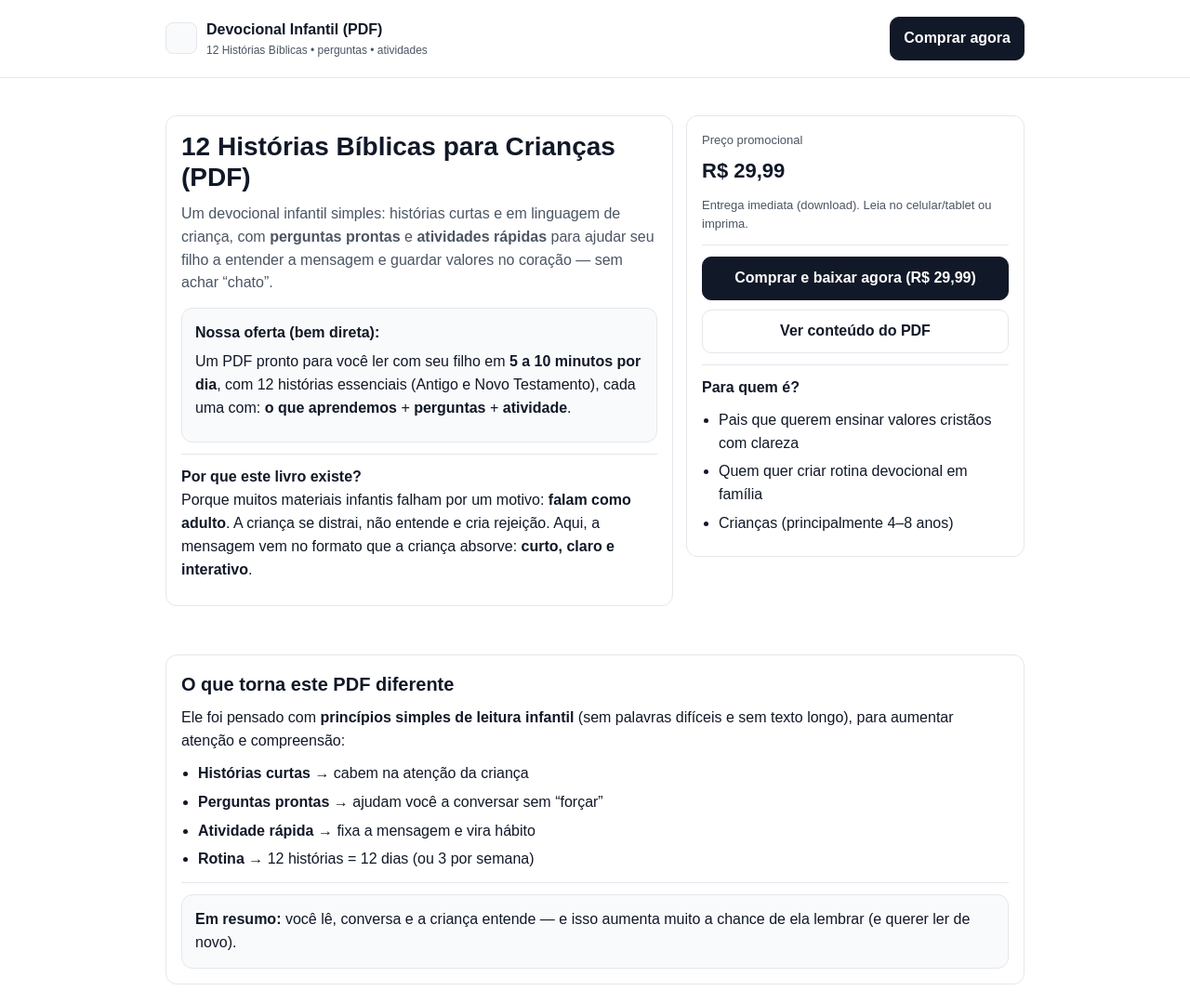
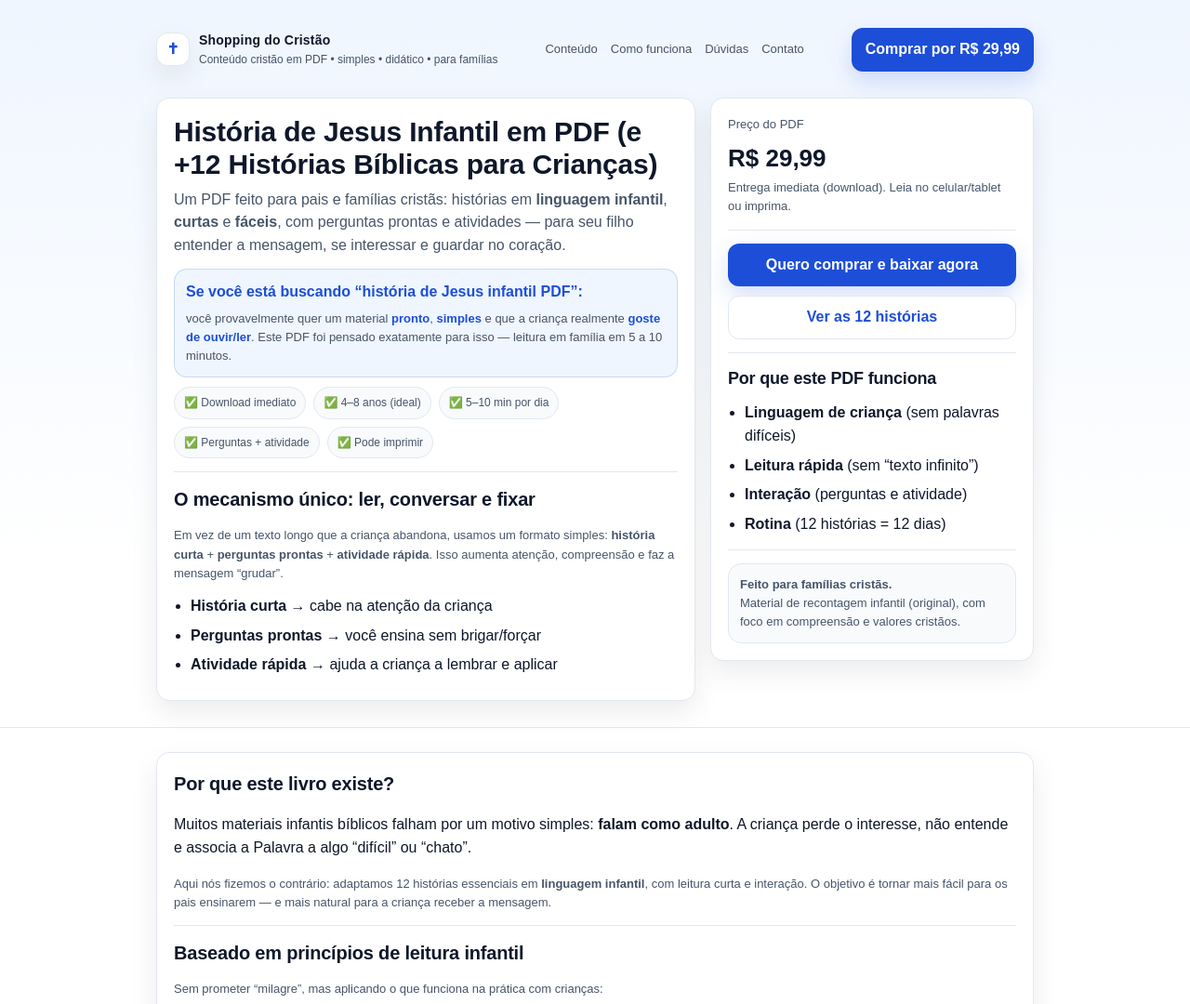
Before and after one commit to micael3333/Historias-B-blicas-para-crian-as, a plain HTML site: page index.html in a window 1280 px wide. Shown: the top 1080 px of the page at 93% size. Drawn offline with Linux system fonts and the light colour scheme.

Commit message:
Update index.html

```diff
--- a/index.html
+++ b/index.html
@@ -3,20 +3,26 @@
 <head>
   <meta charset="utf-8" />
   <meta name="viewport" content="width=device-width, initial-scale=1" />
-  <title>12 Histórias Bíblicas para Crianças (PDF) — R$ 29,99</title>
-  <meta name="description" content="Devocional infantil em PDF com 12 histórias bíblicas, linguagem de criança, perguntas e atividades. Ideal para pais ensinarem valores cristãos em 5–10 minutos por dia." />
+  <title>História de Jesus Infantil em PDF — 12 Histórias Bíblicas para Crianças (R$ 29,99)</title>
+  <meta name="description" content="História de Jesus infantil em PDF + 12 histórias bíblicas para crianças. Linguagem infantil, leitura curta, perguntas e atividades. Ideal para pais ensinarem no caminho do Senhor. R$ 29,99." />
+
+  <!-- SEO básico -->
+  <meta name="robots" content="index,follow" />
+  <link rel="canonical" href="#" />
 
   <style>
     :root{
       --bg:#ffffff;
-      --text:#111827;
-      --muted:#4b5563;
-      --border:#e5e7eb;
-      --accent:#111827; /* básico e “sério” */
-      --accent2:#2563eb;
-      --soft:#f9fafb;
-      --radius:12px;
-      --max: 960px;
+      --text:#0f172a;
+      --muted:#475569;
+      --border:#e2e8f0;
+      --soft:#f8fafc;
+      --blue:#1d4ed8;
+      --blue2:#2563eb;
+      --blueSoft:#eff6ff;
+      --radius:14px;
+      --max: 980px;
+      --shadow: 0 12px 30px rgba(2,6,23,.08);
     }
     *{box-sizing:border-box}
     body{
@@ -28,166 +34,232 @@
     }
     a{color:inherit}
     .wrap{max-width:var(--max); margin:0 auto; padding:18px}
+    /* HEADER */
     .top{
+      background: linear-gradient(180deg, var(--blueSoft), #fff 78%);
       border-bottom:1px solid var(--border);
-      background:#fff;
     }
-    .top .wrap{
-      display:flex; align-items:center; justify-content:space-between; gap:12px;
+    .topbar{
+      display:flex; align-items:center; justify-content:space-between; gap:14px;
+      padding:12px 0;
     }
     .brand{
       display:flex; align-items:center; gap:10px;
       text-decoration:none;
     }
     .logo{
-      width:34px; height:34px; border-radius:8px;
-      background: var(--soft);
+      width:36px; height:36px; border-radius:12px;
+      background: #fff;
       border:1px solid var(--border);
+      box-shadow: var(--shadow);
+      display:flex; align-items:center; justify-content:center;
+      font-weight:800; color: var(--blue);
     }
-    .brand-title{font-weight:700}
+    .brand-title{font-weight:800; font-size:14px; letter-spacing:.2px}
     .brand-sub{font-size:12px; color:var(--muted)}
+    nav{
+      display:flex; gap:14px; align-items:center;
+      font-size:13px;
+      color: var(--muted);
+    }
+    nav a{color:var(--muted); text-decoration:none}
+    nav a:hover{color:var(--blue)}
     .btn{
       display:inline-block;
       text-decoration:none;
-      border:1px solid var(--accent);
       padding:10px 14px;
-      border-radius:10px;
-      font-weight:700;
-      background: var(--accent);
+      border-radius:12px;
+      font-weight:800;
+      background: var(--blue);
       color:#fff;
+      border:1px solid rgba(29,78,216,.25);
+      box-shadow: 0 10px 24px rgba(29,78,216,.18);
+      white-space:nowrap;
     }
-    .btn:hover{opacity:.92}
+    .btn:hover{filter:brightness(1.03)}
     .btn.secondary{
       background:#fff;
-      color: var(--accent);
-      border-color: var(--border);
-      font-weight:700;
+      color: var(--blue);
+      border:1px solid var(--border);
+      box-shadow:none;
     }
-
-    header.hero{padding:22px 0 6px}
-    h1{
-      margin:0 0 10px;
-      font-size:28px;
-      line-height:1.2;
+    /* HERO */
+    header.hero{padding:16px 0 10px}
+    .grid{
+      display:grid;
+      grid-template-columns: 1.25fr .75fr;
+      gap:16px;
+      align-items:start;
+    }
+    @media (max-width: 880px){.grid{grid-template-columns:1fr}}
+    .card{
+      background:#fff;
+      border:1px solid var(--border);
+      border-radius: var(--radius);
+      box-shadow: var(--shadow);
+      padding:18px;
+    }
+    .h1{
+      margin:0 0 8px;
+      font-size:30px;
+      line-height:1.18;
+      letter-spacing:-.2px;
     }
     .lead{
-      margin:0 0 14px;
-      color:var(--muted);
+      margin:0 0 12px;
+      color: var(--muted);
       font-size:16px;
     }
-
-    .card{
+    .pillrow{display:flex; flex-wrap:wrap; gap:8px; margin-top:10px}
+    .pill{
+      font-size:12px;
       border:1px solid var(--border);
+      background: var(--soft);
+      border-radius:999px;
+      padding:7px 10px;
+      color: var(--muted);
+    }
+    .highlight{
+      background: var(--blueSoft);
+      border:1px solid rgba(29,78,216,.18);
       border-radius: var(--radius);
-      background:#fff;
-      padding:16px;
+      padding:12px 12px;
+      margin-top:12px;
     }
-    .grid{
-      display:grid;
-      grid-template-columns: 1.2fr .8fr;
-      gap:14px;
-      align-items:start;
+    .highlight b{color: var(--blue)}
+    .price{
+      font-size:26px;
+      font-weight:900;
+      margin:6px 0 2px;
     }
-    @media (max-width: 840px){
-      .grid{grid-template-columns:1fr}
-    }
-
-    .price{
-      font-size:22px;
-      font-weight:800;
-      margin:6px 0 10px;
-    }
-    .small{font-size:13px; color:var(--muted)}
-    .list{
-      margin:10px 0 0;
-      padding-left:18px;
-      color:var(--text);
-    }
-    .list li{margin:6px 0}
-    section{padding:10px 0}
+    .small{font-size:13px; color: var(--muted)}
+    .divider{height:1px; background:var(--border); margin:14px 0}
+    .list{margin:10px 0 0; padding-left:18px}
+    .list li{margin:7px 0}
+    /* SECTIONS */
+    section{padding:8px 0}
     h2{
       margin:0 0 8px;
       font-size:20px;
+      letter-spacing:-.2px;
     }
-    p{margin:0 0 10px}
-    .soft{
+    .two{
+      display:grid;
+      grid-template-columns: 1fr 1fr;
+      gap:16px;
+    }
+    @media (max-width: 880px){.two{grid-template-columns:1fr}}
+    .quote{
+      background:#fff;
+      border:1px solid var(--border);
+      border-radius: var(--radius);
+      padding:14px;
+      box-shadow: var(--shadow);
+    }
+    .quote p{margin:0}
+    .note{
       background: var(--soft);
       border:1px solid var(--border);
       border-radius: var(--radius);
-      padding:14px;
+      padding:12px;
+      color: var(--muted);
+      font-size:13px;
     }
-    .divider{height:1px; background:var(--border); margin:12px 0}
+    /* FAQ */
     details{
       border:1px solid var(--border);
       border-radius: var(--radius);
       padding:12px;
       margin:8px 0;
       background:#fff;
+      box-shadow: var(--shadow);
     }
-    summary{
-      cursor:pointer;
-      font-weight:700;
-    }
+    summary{cursor:pointer; font-weight:800}
     footer{
       margin-top:18px;
+      background: var(--soft);
       border-top:1px solid var(--border);
-      padding:16px 0 26px;
-      color:var(--muted);
+      padding:18px 0 28px;
+      color: var(--muted);
       font-size:12px;
     }
+    footer a{color: var(--blue); text-decoration:none}
+    footer a:hover{text-decoration:underline}
   </style>
 </head>
 
 <body>
-  <!-- Top / Header simples -->
-  <div class="top">
+
+  <!-- HEADER (confiança + navegação + SEO-friendly) -->
+  <div class="top" id="topo">
     <div class="wrap">
-      <a class="brand" href="#top">
-        <div class="logo" aria-hidden="true"></div>
+      <div class="topbar">
+        <a class="brand" href="#topo" aria-label="Página inicial">
+          <div class="logo" aria-hidden="true">✝</div>
           <div>
-          <div class="brand-title">Devocional Infantil (PDF)</div>
-          <div class="brand-sub">12 Histórias Bíblicas • perguntas • atividades</div>
+            <div class="brand-title">Shopping do Cristão</div>
+            <div class="brand-sub">Conteúdo cristão em PDF • simples • didático • para famílias</div>
           </div>
         </a>
+
+        <nav aria-label="Navegação">
+          <a href="#conteudo">Conteúdo</a>
+          <a href="#como-funciona">Como funciona</a>
+          <a href="#faq">Dúvidas</a>
+          <a href="#contato">Contato</a>
+        </nav>
+
         <a class="btn" href="https://pay.kirvano.com/25eccac1-e051-4a08-9438-9c094ad4bb90" target="_blank" rel="noopener">
-        Comprar agora
+          Comprar por R$ 29,99
         </a>
+      </div>
+
+      <!-- HERO headline já alinhada com a busca -->
+      <header class="hero">
+        <div class="grid">
+          <div class="card">
+            <h1 class="h1">História de Jesus Infantil em PDF (e +12 Histórias Bíblicas para Crianças)</h1>
+            <p class="lead">
+              Um PDF feito para pais e famílias cristãs: histórias em <b>linguagem infantil</b>, <b>curtas</b> e <b>fáceis</b>,
+              com perguntas prontas e atividades — para seu filho entender a mensagem, se interessar e guardar no coração.
+            </p>
+
+            <!-- CTA + motivo de compra (rápido, conectando) -->
+            <div class="highlight">
+              <b>Se você está buscando “história de Jesus infantil PDF”:</b>
+              <div class="small" style="margin-top:6px;">
+                você provavelmente quer um material <b>pronto</b>, <b>simples</b> e que a criança realmente <b>goste de ouvir/ler</b>.
+                Este PDF foi pensado exatamente para isso — leitura em família em 5 a 10 minutos.
               </div>
             </div>
 
-  <!-- HERO -->
-  <header class="hero" id="top">
-    <div class="wrap">
-      <div class="grid">
-        <div class="card">
-          <h1>12 Histórias Bíblicas para Crianças (PDF)</h1>
-          <p class="lead">
-            Um devocional infantil simples: histórias curtas e em linguagem de criança,
-            com <b>perguntas prontas</b> e <b>atividades rápidas</b> para ajudar seu filho a entender a mensagem
-            e guardar valores no coração — sem achar “chato”.
-          </p>
-
-          <div class="soft">
-            <b>Nossa oferta (bem direta):</b>
-            <p style="margin-top:6px;">
-              Um PDF pronto para você ler com seu filho em <b>5 a 10 minutos por dia</b>,
-              com 12 histórias essenciais (Antigo e Novo Testamento), cada uma com:
-              <b>o que aprendemos</b> + <b>perguntas</b> + <b>atividade</b>.
-            </p>
+            <div class="pillrow" aria-label="Benefícios rápidos">
+              <div class="pill">✅ Download imediato</div>
+              <div class="pill">✅ 4–8 anos (ideal)</div>
+              <div class="pill">✅ 5–10 min por dia</div>
+              <div class="pill">✅ Perguntas + atividade</div>
+              <div class="pill">✅ Pode imprimir</div>
             </div>
 
             <div class="divider"></div>
 
-          <b>Por que este livro existe?</b>
-          <p>
-            Porque muitos materiais infantis falham por um motivo: <b>falam como adulto</b>.
-            A criança se distrai, não entende e cria rejeição. Aqui, a mensagem vem no formato que a criança absorve:
-            <b>curto, claro e interativo</b>.
+            <!-- Mecanismo único logo cedo (venda) -->
+            <h2 id="como-funciona">O mecanismo único: ler, conversar e fixar</h2>
+            <p class="small">
+              Em vez de um texto longo que a criança abandona, usamos um formato simples:
+              <b>história curta</b> + <b>perguntas prontas</b> + <b>atividade rápida</b>.
+              Isso aumenta atenção, compreensão e faz a mensagem “grudar”.
             </p>
+
+            <ul class="list">
+              <li><b>História curta</b> → cabe na atenção da criança</li>
+              <li><b>Perguntas prontas</b> → você ensina sem brigar/forçar</li>
+              <li><b>Atividade rápida</b> → ajuda a criança a lembrar e aplicar</li>
+            </ul>
           </div>
 
           <div class="card">
-          <div class="small">Preço promocional</div>
+            <div class="small">Preço do PDF</div>
             <div class="price">R$ 29,99</div>
             <div class="small">Entrega imediata (download). Leia no celular/tablet ou imprima.</div>
 
@@ -196,57 +268,81 @@
             <a class="btn" style="width:100%; text-align:center;"
                href="https://pay.kirvano.com/25eccac1-e051-4a08-9438-9c094ad4bb90"
                target="_blank" rel="noopener">
-            Comprar e baixar agora (R$ 29,99)
+              Quero comprar e baixar agora
             </a>
+
             <div style="height:10px"></div>
+
             <a class="btn secondary" style="width:100%; text-align:center;" href="#conteudo">
-            Ver conteúdo do PDF
+              Ver as 12 histórias
             </a>
 
             <div class="divider"></div>
 
-          <b>Para quem é?</b>
+            <!-- Por que comprar (venda direta + autoridade “defensável”) -->
+            <h2 style="font-size:18px;">Por que este PDF funciona</h2>
             <ul class="list">
-            <li>Pais que querem ensinar valores cristãos com clareza</li>
-            <li>Quem quer criar rotina devocional em família</li>
-            <li>Crianças (principalmente 4–8 anos)</li>
+              <li><b>Linguagem de criança</b> (sem palavras difíceis)</li>
+              <li><b>Leitura rápida</b> (sem “texto infinito”)</li>
+              <li><b>Interação</b> (perguntas e atividade)</li>
+              <li><b>Rotina</b> (12 histórias = 12 dias)</li>
             </ul>
+
+            <div class="divider"></div>
+
+            <div class="note">
+              <b>Feito para famílias cristãs.</b><br>
+              Material de recontagem infantil (original), com foco em compreensão e valores cristãos.
             </div>
           </div>
         </div>
       </header>
+    </div>
+  </div>
 
-  <!-- MECANISMO -->
+  <!-- POR QUE O LIVRO EXISTE (conexão + dor + solução) -->
   <section>
     <div class="wrap">
       <div class="card">
-        <h2>O que torna este PDF diferente</h2>
+        <h2>Por que este livro existe?</h2>
         <p>
-          Ele foi pensado com <b>princípios simples de leitura infantil</b> (sem palavras difíceis e sem texto longo),
-          para aumentar atenção e compreensão:
+          Muitos materiais infantis bíblicos falham por um motivo simples: <b>falam como adulto</b>.
+          A criança perde o interesse, não entende e associa a Palavra a algo “difícil” ou “chato”.
         </p>
-        <ul class="list">
-          <li><b>Histórias curtas</b> → cabem na atenção da criança</li>
-          <li><b>Perguntas prontas</b> → ajudam você a conversar sem “forçar”</li>
-          <li><b>Atividade rápida</b> → fixa a mensagem e vira hábito</li>
-          <li><b>Rotina</b> → 12 histórias = 12 dias (ou 3 por semana)</li>
-        </ul>
+        <p class="small">
+          Aqui nós fizemos o contrário: adaptamos 12 histórias essenciais em <b>linguagem infantil</b>,
+          com leitura curta e interação. O objetivo é tornar mais fácil para os pais ensinarem — e mais natural para a criança receber a mensagem.
+        </p>
 
         <div class="divider"></div>
 
-        <p class="soft" style="margin:0;">
-          <b>Em resumo:</b> você lê, conversa e a criança entende — e isso aumenta muito a chance de ela
-          lembrar (e querer ler de novo).
+        <h2>Baseado em princípios de leitura infantil</h2>
+        <p class="small">
+          Sem prometer “milagre”, mas aplicando o que funciona na prática com crianças:
         </p>
+        <ul class="list">
+          <li><b>Atenção curta</b> → histórias rápidas, sem excesso de texto</li>
+          <li><b>Aprendizado ativo</b> → perguntas que fazem a criança pensar</li>
+          <li><b>Repetição com sentido</b> → 12 dias para criar rotina</li>
+          <li><b>Conexão emocional</b> → lições claras e positivas</li>
+          <li><b>Participação do adulto</b> → leitura em família, com carinho</li>
+        </ul>
       </div>
     </div>
   </section>
 
-  <!-- CONTEÚDO -->
+  <!-- CONTEÚDO + SEO -->
   <section id="conteudo">
     <div class="wrap">
       <div class="card">
-        <h2>Conteúdo do PDF (as 12 histórias)</h2>
+        <h2>O que você recebe (conteúdo do PDF)</h2>
+        <p class="small">
+          12 histórias (Antigo e Novo Testamento). Cada história vem com:
+          <b>o que aprendemos</b> + <b>perguntas</b> + <b>atividade</b>.
+        </p>
+
+        <div class="two" style="margin-top:10px;">
+          <div>
             <ul class="list">
               <li>A Criação do Mundo</li>
               <li>Noé e a Arca</li>
@@ -254,51 +350,76 @@
               <li>José e o Perdão</li>
               <li>Moisés e o Mar Vermelho</li>
               <li>Davi e Golias</li>
+            </ul>
+          </div>
+          <div>
+            <ul class="list">
               <li>Daniel na Cova dos Leões</li>
               <li>Jonas e o Grande Peixe</li>
-          <li>O Nascimento de Jesus</li>
+              <li><b>O Nascimento de Jesus</b></li>
               <li>Jesus Acalma a Tempestade</li>
               <li>O Bom Samaritano</li>
               <li>O Filho Pródigo</li>
             </ul>
+          </div>
+        </div>
 
         <div class="divider"></div>
 
-        <h2>Por que escolhemos essas 12?</h2>
-        <p>
-          Porque elas formam uma base sólida: começam no princípio (Criação), ensinam fé e caráter
-          (Noé, Abraão, José, Moisés, Davi), mostram coragem e obediência (Daniel, Jonas) e colocam Jesus
-          no centro (Nascimento, milagres e parábolas sobre amor e perdão).
+        <h2>Por que escolhemos essas 12 histórias?</h2>
+        <p class="small">
+          Porque elas formam uma base sólida: começam no princípio (Criação),
+          ensinam fé e caráter (Noé, Abraão, José, Moisés, Davi),
+          mostram coragem e obediência (Daniel, Jonas) e colocam Jesus no centro
+          (Nascimento, milagres e parábolas sobre amor e perdão).
         </p>
 
         <div class="divider"></div>
 
         <a class="btn" href="https://pay.kirvano.com/25eccac1-e051-4a08-9438-9c094ad4bb90" target="_blank" rel="noopener">
-          Comprar e baixar agora (R$ 29,99)
+          Comprar agora por R$ 29,99
         </a>
       </div>
     </div>
   </section>
 
-  <!-- COPY EMOCIONAL -->
+  <!-- PROVA SOCIAL (sem mentir: formato “autoridade” defensável) -->
+  <section>
+    <div class="wrap">
+      <div class="quote">
+        <p>
+          <b>Este tipo de material muda a experiência de muitos pais</b> porque tira a dificuldade de “como ensinar”.
+          Você não precisa improvisar: basta ler, conversar e aplicar em poucos minutos por dia.
+        </p>
+      </div>
+    </div>
+  </section>
+
+  <!-- COPY EMOCIONAL (fechamento) -->
   <section>
     <div class="wrap">
       <div class="card">
         <h2>O que você está construindo de verdade</h2>
         <p>
-          Você não quer só que seu filho “saiba histórias”. Você quer que ele <b>guarde valores</b>,
-          aprenda sobre Jesus e cresça com o coração firme.
+          Você não quer só que seu filho “saiba histórias”.
+          Você quer que ele <b>guarde valores</b>, aprenda sobre Jesus e cresça com o coração firme.
         </p>
-        <p class="muted">
+        <p class="small">
           Este PDF é uma ferramenta simples para transformar isso em rotina: poucos minutos por dia,
           com clareza, carinho e participação — do jeito que a criança entende.
         </p>
+
+        <div class="divider"></div>
+
+        <a class="btn" href="https://pay.kirvano.com/25eccac1-e051-4a08-9438-9c094ad4bb90" target="_blank" rel="noopener">
+          Sim, quero baixar agora (R$ 29,99)
+        </a>
       </div>
     </div>
   </section>
 
   <!-- FAQ -->
-  <section>
+  <section id="faq">
     <div class="wrap">
       <div class="card">
         <h2>Dúvidas rápidas</h2>
@@ -318,7 +439,7 @@
         </details>
 
         <details>
-          <summary>Quanto tempo leva?</summary>
+          <summary>Quanto tempo leva por dia?</summary>
           <p class="small" style="margin-top:8px;">
             Em média <b>5 a 10 minutos</b>: história curta + perguntas + atividade.
           </p>
@@ -336,6 +457,7 @@
         <a class="btn" href="https://pay.kirvano.com/25eccac1-e051-4a08-9438-9c094ad4bb90" target="_blank" rel="noopener">
           Comprar agora por R$ 29,99
         </a>
+
         <p class="small" style="margin-top:10px;">
           Download imediato • Leia no celular/tablet • Pode imprimir
         </p>
@@ -343,10 +465,20 @@
     </div>
   </section>
 
-  <footer>
+  <!-- RODAPÉ com contato + links exigidos (Google Ads) -->
+  <footer id="contato">
     <div class="wrap">
       <p>
-        © <span id="y"></span> • Devocional Infantil (PDF).<br>
+        <b>Contato:</b> <a href="mailto:micaelvasques344@gmail.com">micaelvasques344@gmail.com</a>
+      </p>
+      <p>
+        <a href="/politica-de-privacidade.html">Política de Privacidade</a> •
+        <a href="/termos-de-uso.html">Termos de Uso</a>
+      </p>
+      <p style="margin-top:10px;">
+        © <span id="y"></span> • Shopping do Cristão — Conteúdo cristão em PDF.
+      </p>
+      <p class="small">
         Material educativo e devocional. Não afiliado a nenhuma igreja ou denominação.
       </p>
     </div>
```
Lines whose indentation alone changed are shown as unchanged.
